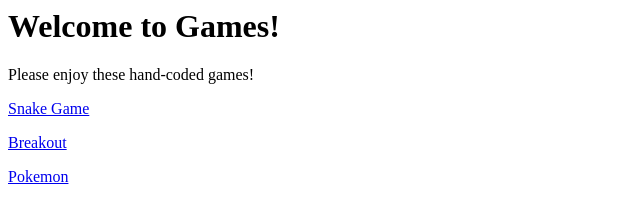
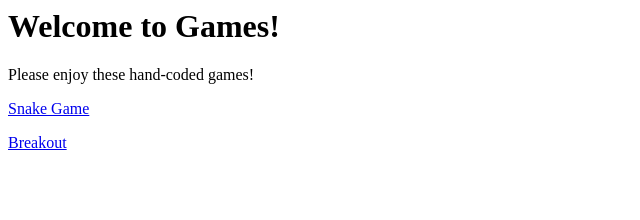
Before and after one commit to MysteryManiacle/funstuff, a plain HTML site: page index.html in a window 1280 px wide. Shown: the full height of the page, 0-640 px from the left. Drawn offline with Linux system fonts and the light colour scheme.

Commit message:
Update index.html

```diff
--- a/index.html
+++ b/index.html
@@ -3,5 +3,4 @@
 <p>Please enjoy these hand-coded games!</p>
 <p><a href="snake.html">Snake Game</a></p>
 <p><a href="breakout.html">Breakout</a></p>
-<p><a href="https://replit.com/@AndeWestphal/Pokemon-Ultimates?s=app">Pokemon</a></p>
 </html>
```
